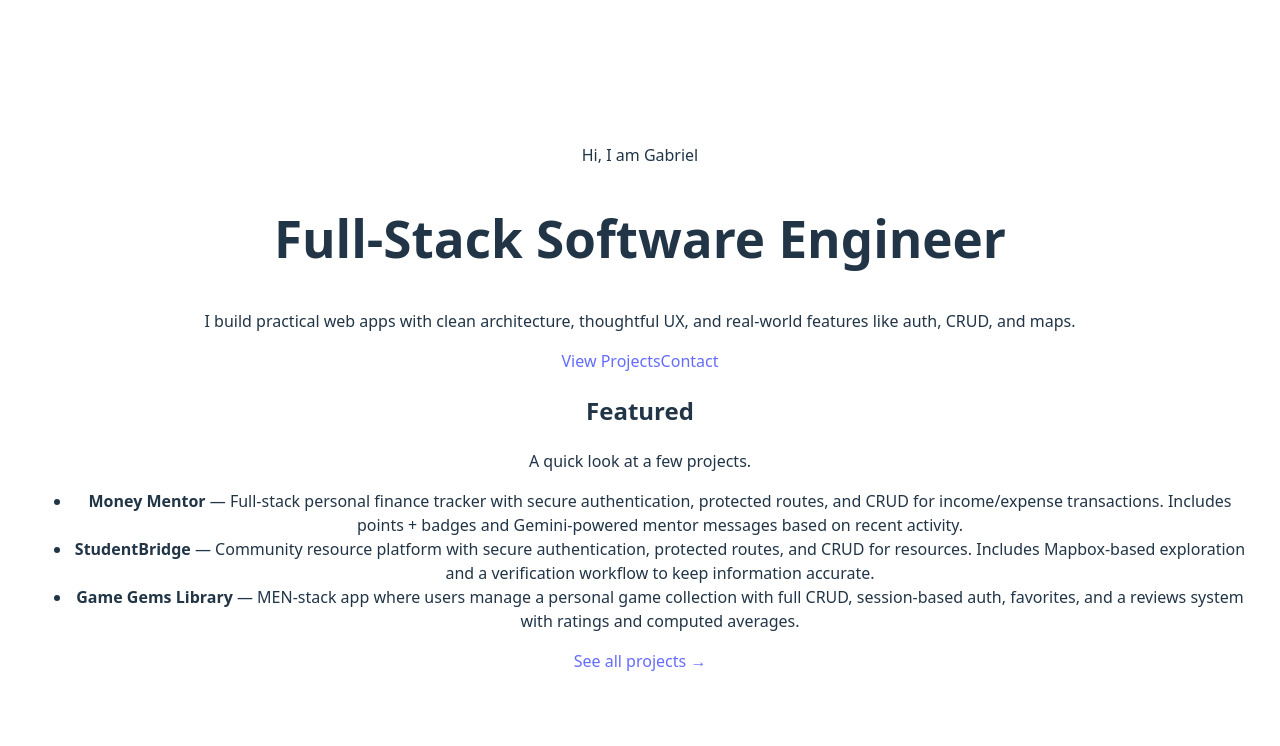
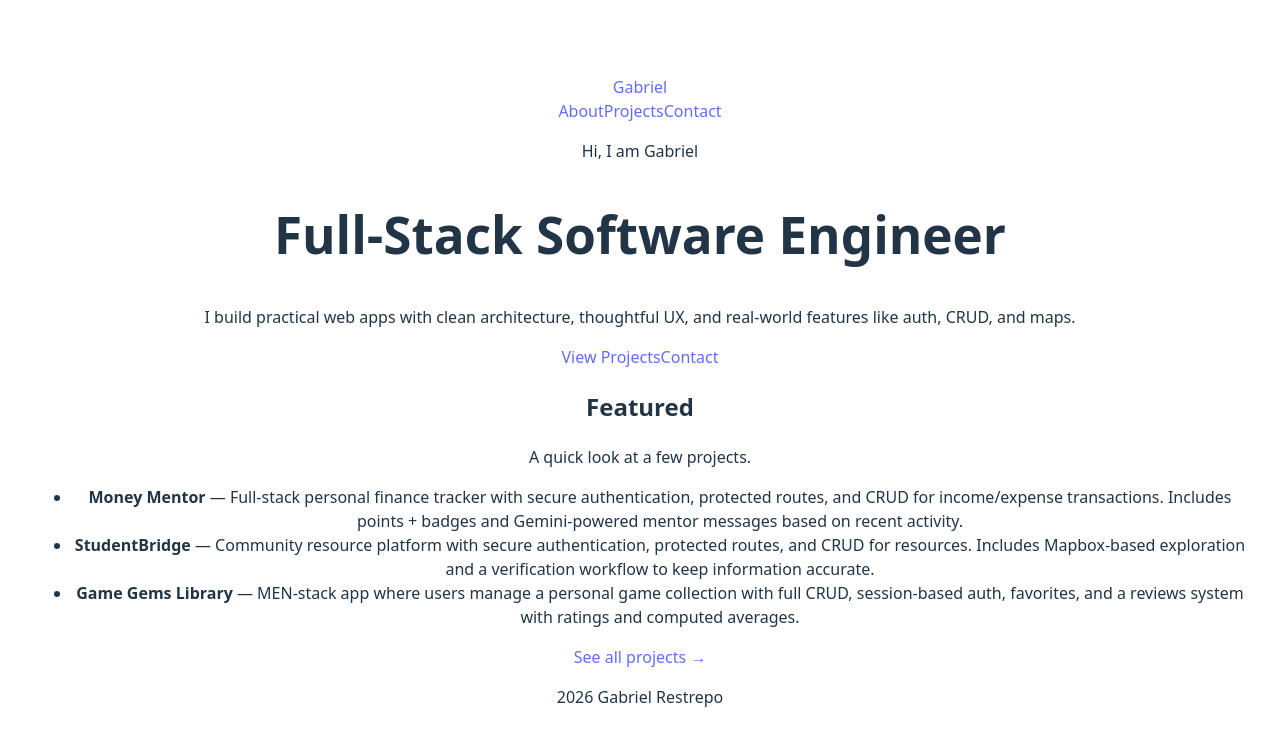
Before and after one commit to gabogara/gabriel-restrepo-portfolio, a React (Vite) app: page / in a window 1280 px wide. Shown: the top 746 px of the page. Built offline with nearby package versions, Linux system fonts and the light colour scheme.

Commit message:
feat: build shared components for layout and projects

```diff
--- a/src/App.jsx
+++ b/src/App.jsx
@@ -1,13 +1,18 @@
 import { Routes, Route } from "react-router";
 import "./App.css";
 import HomePage from "./pages/HomePage";
+import RootLayout from "./layouts/RootLayout";
+import NotFoundPage from "./pages/NotFoundPAge";
 
 function App() {
   return (
     <>
       <div>
         <Routes>
-          <Route index element={<HomePage />} />
+          <Route element={<RootLayout />}>
+            <Route index element={<HomePage />} />
+            <Route path="*" element={<NotFoundPage />} />
+          </Route>
         </Routes>
       </div>
     </>
--- /dev/null
+++ b/src/components/Footer.jsx
@@ -0,0 +1,10 @@
+const Footer = () => {
+  return (
+    <footer>
+      <div>
+        <p>{new Date().getFullYear()} Gabriel Restrepo</p>
+      </div>
+    </footer>
+  );
+};
+export default Footer;
--- /dev/null
+++ b/src/components/Navbar.jsx
@@ -0,0 +1,21 @@
+import { Link } from "react-router-dom";
+
+const Navbar = () => {
+  return (
+    <header>
+      <div>
+        <Link to="/">
+          <span>Gabriel</span>
+        </Link>
+
+        <nav>
+          <Link to="/about">About</Link>
+          <Link to="/projects">Projects</Link>
+          <Link to="/contact">Contact</Link>
+        </nav>
+      </div>
+    </header>
+  );
+}
+
+export default Navbar;
--- /dev/null
+++ b/src/layouts/RootLayout.jsx
@@ -0,0 +1,17 @@
+import { Outlet } from "react-router-dom";
+import Navbar from "../components/Navbar";
+import Footer from "../components/Footer";
+
+const RootLayout = () => {
+  return (
+    <div>
+      <Navbar />
+      <main>
+        <Outlet />
+      </main>
+      <Footer />
+    </div>
+  );
+};
+
+export default RootLayout;
--- /dev/null
+++ b/src/pages/NotFoundPAge.jsx
@@ -0,0 +1,15 @@
+import { Link } from "react-router-dom";
+
+export default function NotFoundPage() {
+  return (
+    <div>
+      <section>
+        <div>
+          <h1>404</h1>
+          <p>That page doesn’t exist.</p>
+          <Link to="/">Go Home</Link>
+        </div>
+      </section>
+    </div>
+  );
+}
```
